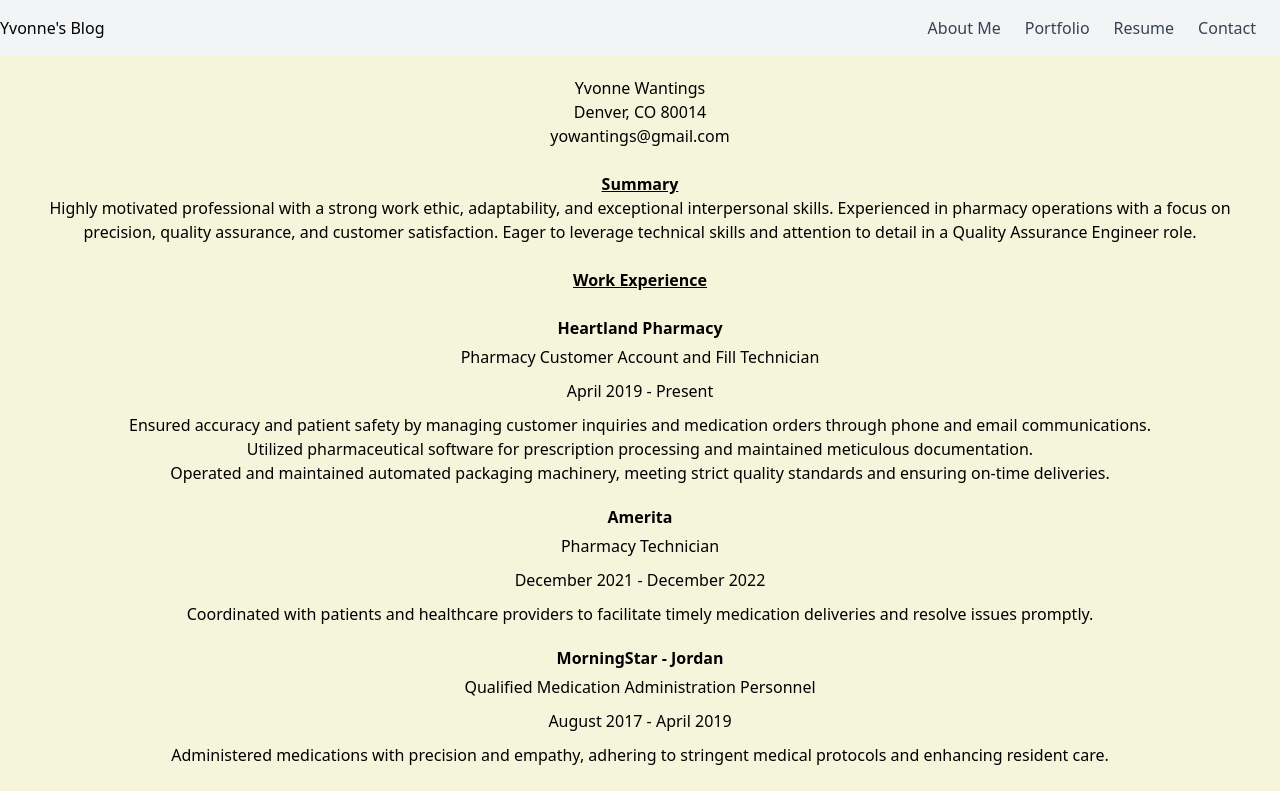
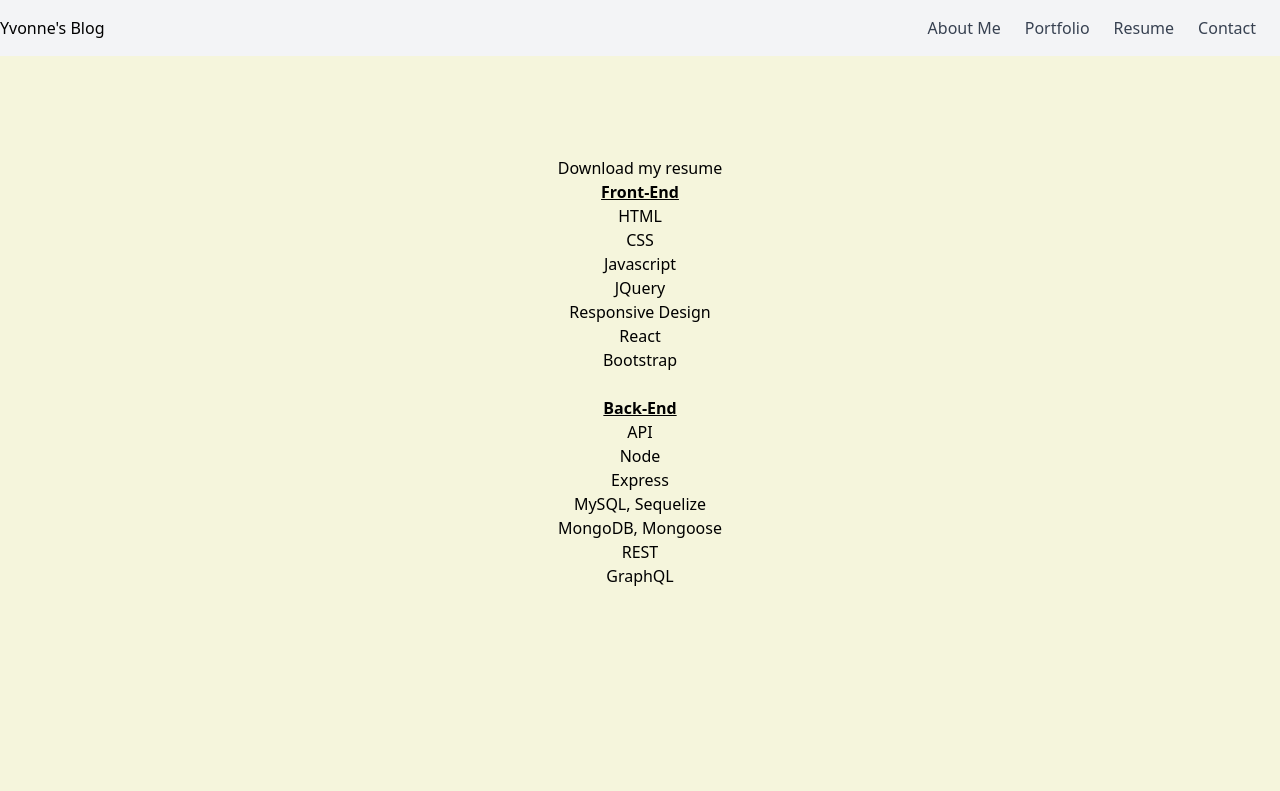
Before and after one commit to yvonneewa/React-Portfolio, a React (Vite) app: page /resume in a window 1280 px wide. Shown: the top 791 px of the page. Built offline with nearby package versions, Linux system fonts and the light colour scheme.

Commit message:
fixed resume file

```diff
--- a/src/components/Resume.jsx
+++ b/src/components/Resume.jsx
@@ -1,97 +1,40 @@
 import React from 'react';
-import '../index.css'
+import '../index.css';
 
 function Resume() {
   return (
     <div className="resume">
       <section>
-        <h1>Yvonne Wantings</h1>
-        <p>Denver, CO 80014</p>
-        <p>yowantings@gmail.com</p><br></br>
-      </section>
-
-      <section>
-        <h2>Summary</h2>
-        <p>
-          Highly motivated professional with a strong work ethic, adaptability,
-          and exceptional interpersonal skills. Experienced in pharmacy operations
-          with a focus on precision, quality assurance, and customer satisfaction.
-          Eager to leverage technical skills and attention to detail in a Quality
-          Assurance Engineer role.
-        </p><br></br>
-      </section>
-
-      <section>
-        <h2>Work Experience</h2><br></br>
-
-        {/* Job 1: Pharmacy Customer Account and Fill Technician */}
-        <div className="job">
-          <h4>Heartland Pharmacy</h4>
-          <p>Pharmacy Customer Account and Fill Technician</p>
-          <p>April 2019 - Present</p>
-          <ul>
-            <li>
-              Ensured accuracy and patient safety by managing customer inquiries
-              and medication orders through phone and email communications.
-            </li>
-            <li>
-              Utilized pharmaceutical software for prescription processing and
-              maintained meticulous documentation.
-            </li>
-            <li>
-              Operated and maintained automated packaging machinery, meeting
-              strict quality standards and ensuring on-time deliveries.
-            </li>
-          </ul>
-        </div>
-
-        {/* Job 2: Pharmacy Technician */}
-        <div className="job">
-          <h4>Amerita</h4>
-          <p>Pharmacy Technician</p>
-          <p>December 2021 - December 2022</p>
-          <ul>
-            <li>
-              Coordinated with patients and healthcare providers to facilitate
-              timely medication deliveries and resolve issues promptly.
-            </li>
-          </ul>
-        </div>
-
-        {/* Job 3: Qualified Medication Administration Personnel */}
-        <div className="job">
-          <h4>MorningStar - Jordan</h4>
-          <p>Qualified Medication Administration Personnel</p>
-          <p>August 2017 - April 2019</p>
-          <ul>
-            <li>
-              Administered medications with precision and empathy, adhering to
-              stringent medical protocols and enhancing resident care.
-            </li>
-          </ul>
+        <div>
+          <p>
+            Download my <a href="/Untitled%20document.pdf" download>resume</a>
+          </p>
         </div>
       </section>
 
       <section>
-        <h2>Education</h2>
-        <p>Pickens Technical College Certification in Pharmacy</p>
-        <p>Denver University Certification in Coding</p><br></br>
+        <h2>Front-End</h2>
+        <ul>
+          <li>HTML</li>
+          <li>CSS</li>
+          <li>Javascript</li>
+          <li>JQuery</li>
+          <li>Responsive Design</li>
+          <li>React</li>
+          <li>Bootstrap</li><br></br>
+        </ul>
       </section>
 
       <section>
-        <h2>Skills</h2>
+        <h2>Back-End</h2>
         <ul>
-          <li>Quality Assurance Testing</li>
-          <li>Software Testing Methods</li>
-          <li>Test Plan Development</li>
-          <li>Issue Tracking and Resolution</li>
-          <li>Technical Support</li>
-          <li>Database Management</li>
-          <li>Customer Service Excellence</li>
-          <li>Problem Solving</li>
-          <li>Team Collaboration</li>
-          <li>Time Management</li>
-          <li>Adaptability to New Technology</li>
+          <li>API</li>
+          <li>Node</li>
+          <li>Express</li>
+          <li>MySQL, Sequelize</li>
+          <li>MongoDB, Mongoose</li>
+          <li>REST</li>
+          <li>GraphQL</li>
         </ul>
       </section>
     </div>
--- a/src/index.css
+++ b/src/index.css
@@ -1,9 +1,10 @@
 .resume {
     margin: 0;
-    padding: 20px;
+    padding: 100px;
     text-align: center;
     background-color: beige;
-    min-height:
+    min-height: 100vh;
+
   }
 
   .job {
```
